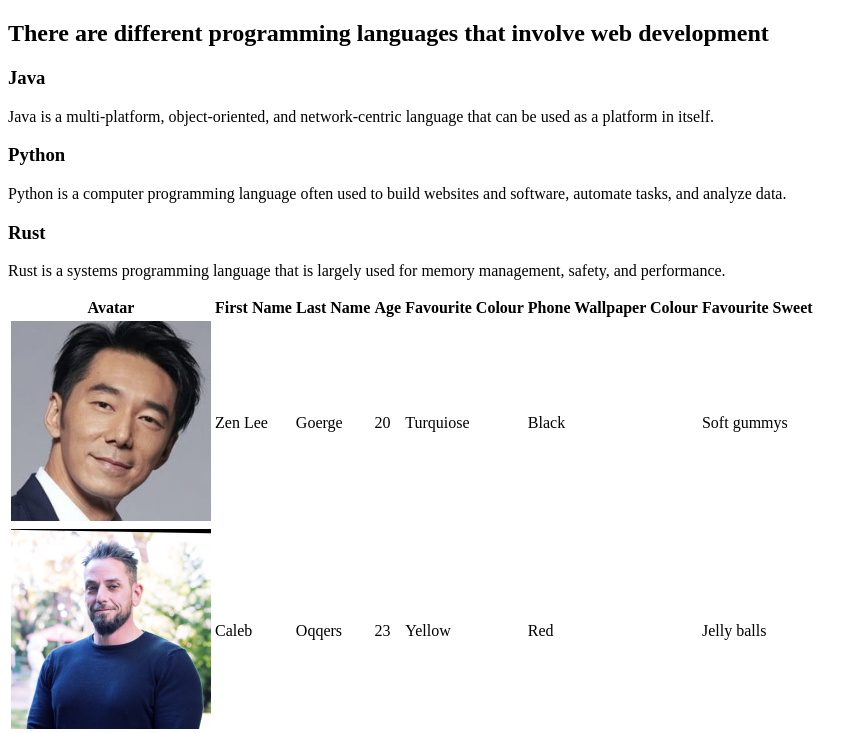
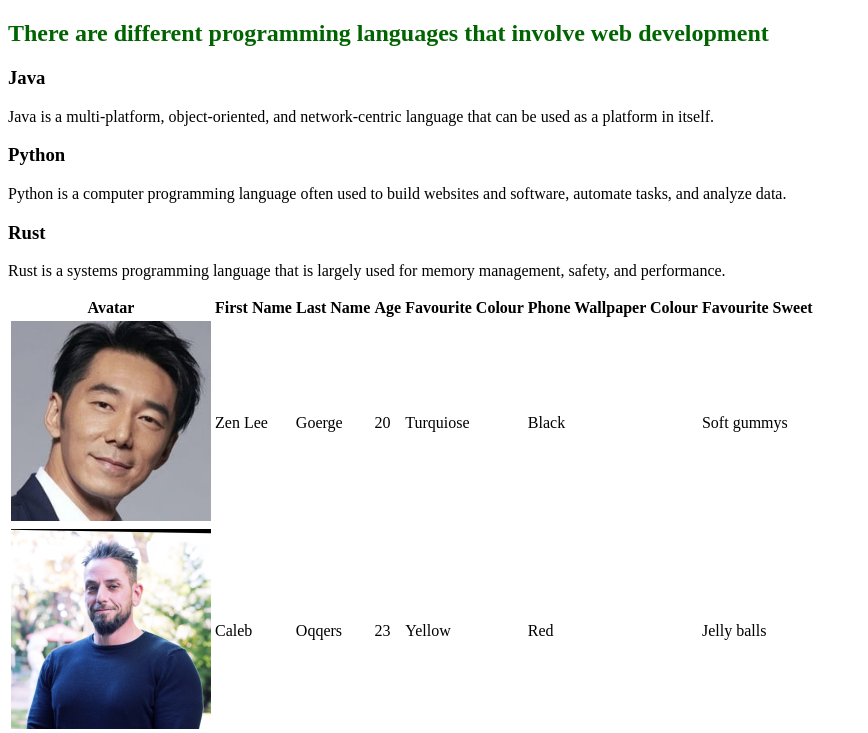
Before and after one commit to mohammad-mohamed/wednesday, a plain HTML site: page index.html in a window 1280 px wide. Shown: the top 733 px of the page, without its empty margins (0-868 px from the left). Drawn offline with Linux system fonts and the light colour scheme.

Commit message:
color finished

```diff
--- /dev/null
+++ b/css/styles.css
@@ -0,0 +1,4 @@
+h1{
+    /* property:value */
+    color: darkgreen;
+}
--- a/index.html
+++ b/index.html
@@ -4,11 +4,13 @@
     <meta charset="UTF-8">
     <meta name="viewport" content="width=device-width, initial-scale=1.0">
     <title>Wednesday</title>
+    <link rel="stylesheet" href="css\styles.css">
 </head>
 <body>
     <main><section>
-
-        <h1>There are different programming languages that involve web development</h1>
+        <header>
+          <h1>There are different programming languages that involve web development</h1>
+        </header>
         <h3>Java</h3>
         <p>Java is a multi-platform, object-oriented, and network-centric language that can be used as a platform in itself.</p>
         <h3>Python</h3>
```
